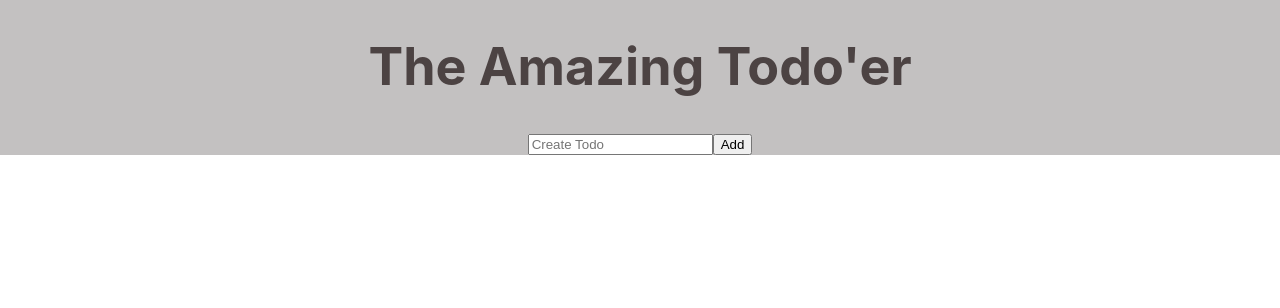
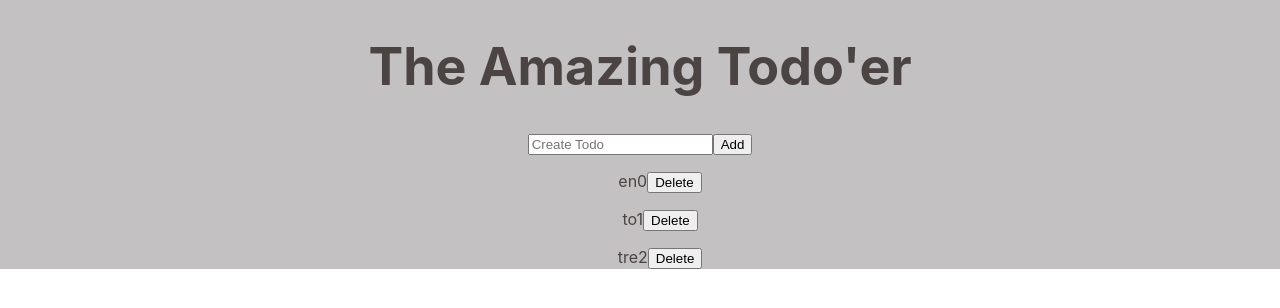
Before and after one commit to theislanglands/ToDo-App-PWA, a React (Create React App) app: page / in a window 1280 px wide. Shown: the top 308 px of the page. Built offline with nearby package versions, Linux system fonts and the light colour scheme.

Commit message:
id passed on delete button

```diff
--- a/src/App.js
+++ b/src/App.js
@@ -8,7 +8,11 @@ import './App.css';
 export default function App() {
 
   // Holding todo's
-  // const {todos, setTodos} = useState([]);
+  const [todos, setTodos] = useState([
+    "en",
+    "to",
+    "tre",
+]);
 
   // holding text of input field
   const [inputText, setInputText] = useState('');
@@ -38,6 +42,17 @@ export default function App() {
               </Form.Control>
               <Button onClick={addTodo}>Add</Button>
           </Form>
+
+          <div>
+            {todos.map((name, index) => (
+            <ul>
+              {name}
+              {index}
+              <Button onClick={() => deleteTodo(index)}>Delete</Button>
+            </ul>
+            ))}
+          </div>
+
        </Container>
       </div>
     </div>
@@ -46,12 +61,13 @@ export default function App() {
   function addTodo() {
     console.log("inputeText is")
     console.log({inputText})
+    setTodos([...todos, inputText])
     setInputText("")
     }
 
 
-  function deleteTodo() {
+  function deleteTodo(index) {
     console.log("delete todo")
+    console.log(index)
   }
-
 }
```
